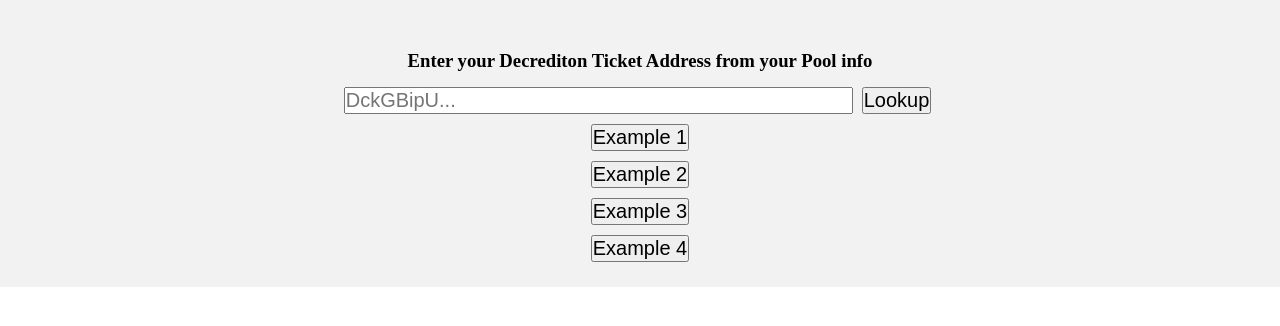
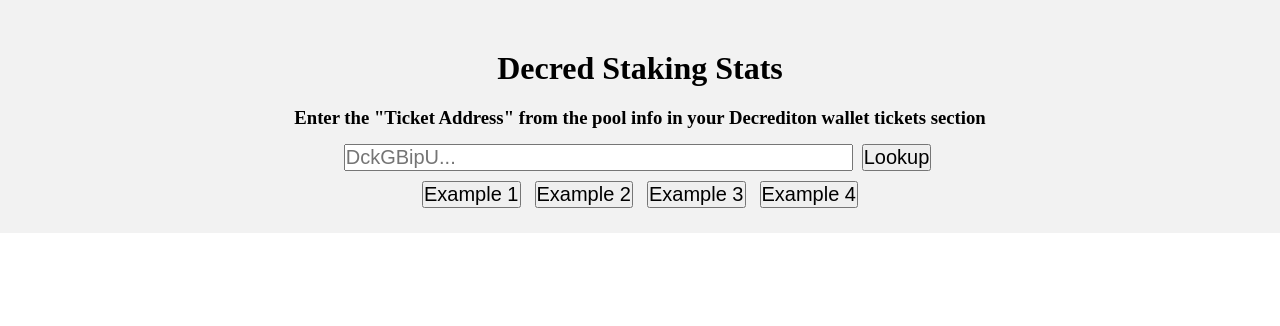
Before and after one commit to travisformayor/decred-ticket-tool, a plain HTML site: page index.html in a window 1280 px wide. Drawn offline with nearby package versions, Linux system fonts and the light colour scheme.

Commit message:
add divs for flexbox

```diff
--- a/index.html
+++ b/index.html
@@ -14,15 +14,18 @@
   </head>
   <body>
     <header>
-      <h3>Enter your Decrediton Ticket Address from your Pool info</h3>
+      <h1 class="title">Decred Staking Stats</h3>
+      <h3 class="subtitle">Enter the "Ticket Address" from the pool info in your Decrediton wallet tickets section</h3>
       <div class="addr-input">
         <input type="text" size="40" name="dcrAddress" id="dcr-addr" placeholder="DckGBipU..." >
         <button id="input-button">Lookup</button>
       </div>
-      <button id="btn-ex1" class="example-button" data-addr="DsjjcURu9xbdsPfjPieTdc849yMKSKo4qkW">Example 1</button>
-      <button id="btn-ex2" class="example-button" data-addr="DckG48GELxZh3RdPttn2AWqVrxe9cV76ZXu">Example 2</button>
-      <button id="btn-ex3" class="example-button" data-addr="Dckn5yPdFEtV4hY6yhEK3TzFAiLDNN6xoyJ">Example 3</button>
-      <button id="btn-ex4" class="example-button" data-addr="Dco2zMP58Sf9mQQgc9nLky82nbrsu9N5onr">Example 4</button>
+      <div class="examples">
+        <button id="btn-ex1" class="example-button" data-addr="DsjjcURu9xbdsPfjPieTdc849yMKSKo4qkW">Example 1</button>
+        <button id="btn-ex2" class="example-button" data-addr="DckG48GELxZh3RdPttn2AWqVrxe9cV76ZXu">Example 2</button>
+        <button id="btn-ex3" class="example-button" data-addr="Dckn5yPdFEtV4hY6yhEK3TzFAiLDNN6xoyJ">Example 3</button>
+        <button id="btn-ex4" class="example-button" data-addr="Dco2zMP58Sf9mQQgc9nLky82nbrsu9N5onr">Example 4</button>
+      </div>
     </header>
     <main>
       <div id="display-data"></div>
```
